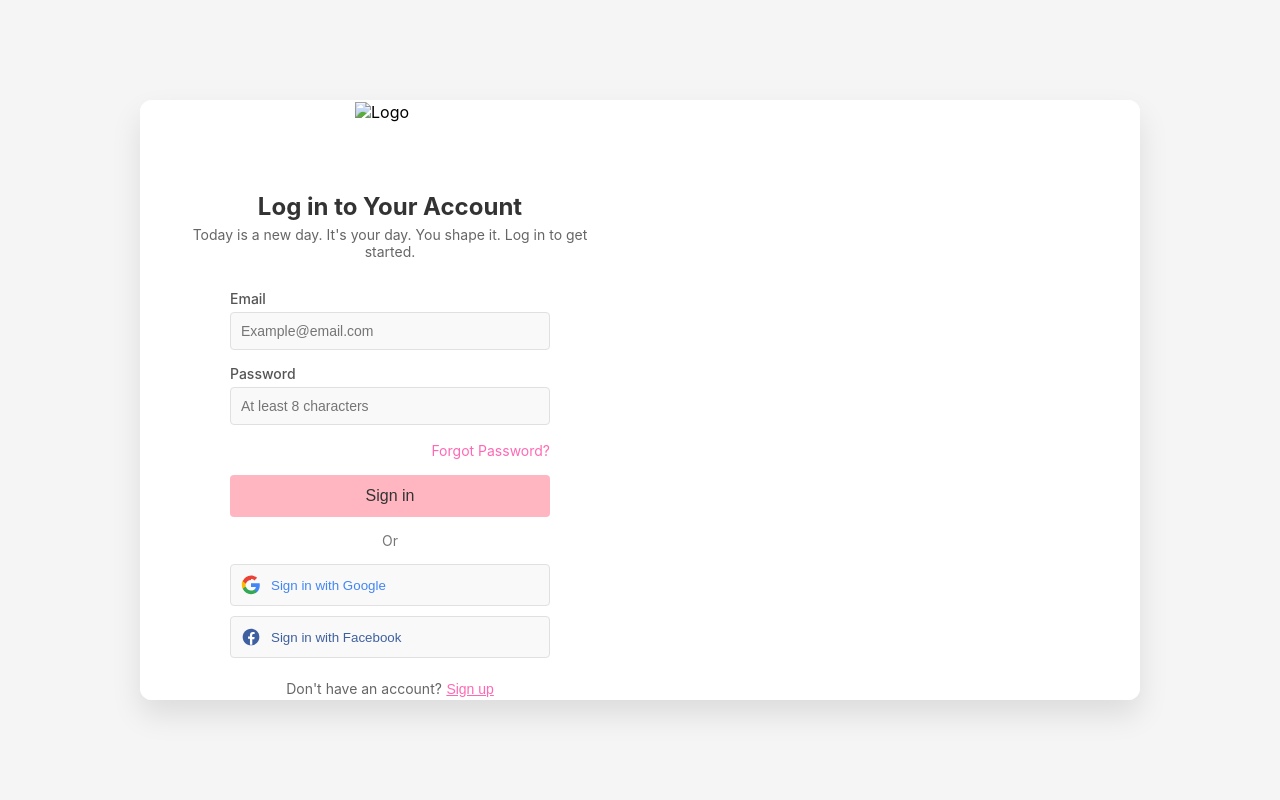
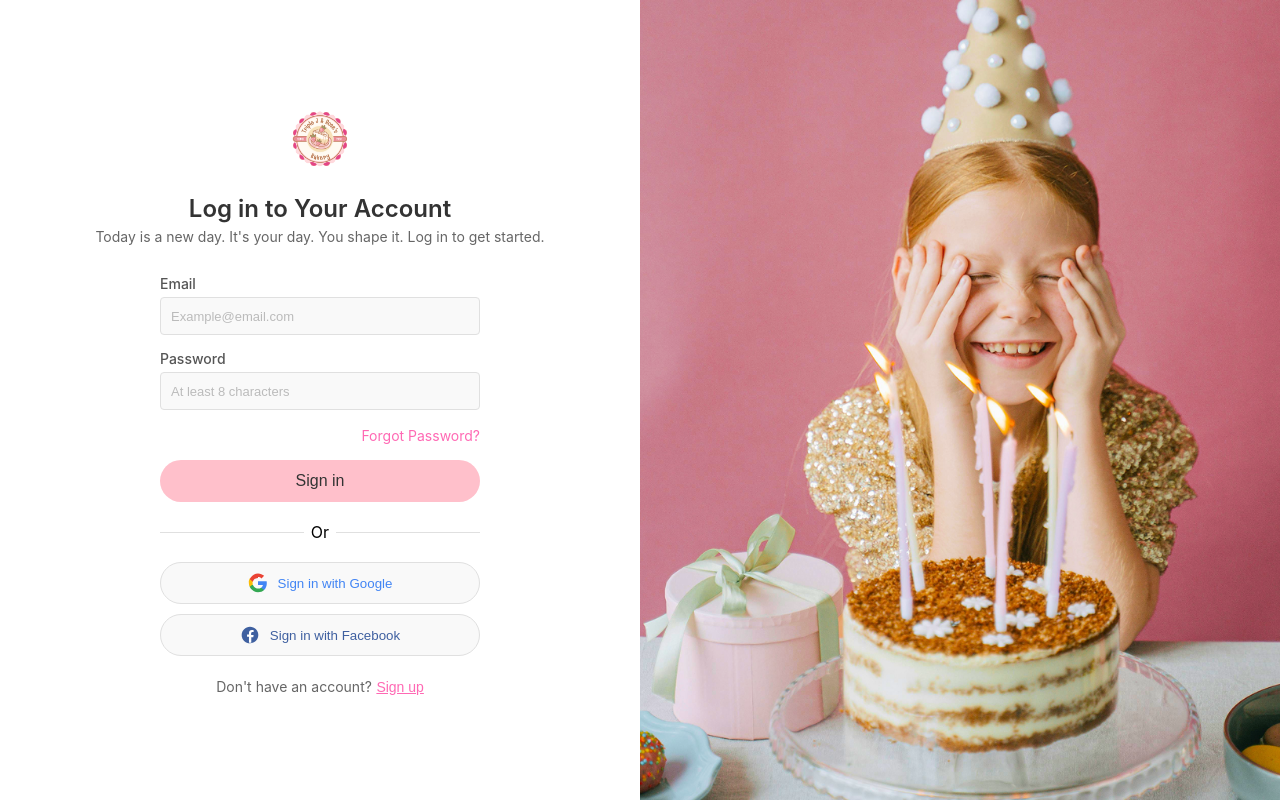
Before and after one commit to CalebQuinones/samples, a PHP site: page /login.html in a window 1280 px wide. Run offline with PHP 8.4, Linux system fonts and the light colour scheme; some libraries are stand-ins or nearby versions.

Commit message:
done login/ adjusted contatcs

```diff
--- a/bakery/login.html
+++ b/bakery/login.html
@@ -11,40 +11,63 @@
             box-sizing: border-box;
         }
 
+        html, body {
+            height: 100%;
+            width: 100%;
+            overflow: hidden;
+        }
+
         body {
             font-family: -apple-system, BlinkMacSystemFont, 'Segoe UI', Roboto, Oxygen, Ubuntu, Cantarell, 'Open Sans', 'Helvetica Neue', sans-serif;
             display: flex;
             justify-content: center;
             align-items: center;
-            min-height: 100vh;
             background-color: #f5f5f5;
-            overflow-x: hidden;
+            margin: 0;
+            padding: 0;
         }
 
         .container {
             width: 100%;
-            max-width: 1000px;
-            height: 600px;
+            height: 100vh;
             position: relative;
             overflow: hidden;
-            box-shadow: 0 15px 30px rgba(0, 0, 0, 0.1);
-            border-radius: 12px;
             background-color: white;
         }
 
-        .forms-container {
+        .form-container {
             position: absolute;
-            width: 100%;
+            width: 50%;
             height: 100%;
             top: 0;
-            left: 0;
+            transition: all 0.6s ease-in-out;
         }
 
-        .signin-signup {
-            position: absolute;
-            top: 0;
+        .sign-in-container {
             left: 0;
-            width: 50%;
+            z-index: 2;
+        }
+
+        .sign-up-container {
+            left: 0;
+            opacity: 0;
+            z-index: 1;
+        }
+
+        .container.right-panel-active .sign-in-container {
+            transform: translateX(100%);
+            opacity: 0;
+            z-index: 1;
+        }
+
+        .container.right-panel-active .sign-up-container {
+            transform: translateX(100%);
+            opacity: 1;
+            z-index: 5;
+        }
+
+        .form-wrap {
+            width: 100%;
             height: 100%;
             display: flex;
             flex-direction: column;
@@ -52,34 +75,6 @@
             align-items: center;
             padding: 0 40px;
             background-color: white;
-            transition: all 0.6s ease-in-out;
-            z-index: 5;
-        }
-
-        .container.sign-up-mode .signin-signup {
-            transform: translateX(100%);
-        }
-
-        .signup-signup {
-            position: absolute;
-            top: 0;
-            left: 0;
-            width: 50%;
-            height: 100%;
-            display: flex;
-            flex-direction: column;
-            justify-content: center;
-            align-items: center;
-            padding: 0 40px;
-            background-color: white;
-            transition: all 0.6s ease-in-out;
-            transform: translateX(-100%);
-            z-index: 1;
-        }
-
-        .container.sign-up-mode .signup-signup {
-            transform: translateX(0);
-            z-index: 5;
         }
 
         .image-container {
@@ -88,42 +83,51 @@
             left: 50%;
             width: 50%;
             height: 100%;
-            background-color: white;
+            overflow: hidden;
             transition: all 0.6s ease-in-out;
-            z-index: 6;
+            z-index: 100;
+            background-color: #d47a87;
         }
 
-        .container.sign-up-mode .image-container {
+        .container.right-panel-active .image-container {
             transform: translateX(-100%);
         }
 
         .image-inner {
             width: 100%;
             height: 100%;
-            background-position: center;
+            display: flex;
+            justify-content: center;
+            align-items: center;
+            transition: all 0.6s ease-in-out;
             background-size: cover;
-            transition: all 0.6s ease-in-out;
+            position: relative;
+        }
+
+        .image-inner img {
+            width: 100%;
+            height: 100%;
+            object-fit: cover;
+            object-position: center;
+            position: absolute;
+            top: 0;
+            left: 0;
+            transition: opacity 0.6s ease-in-out;
         }
 
         .signin-image {
-            background-image: url('https://via.placeholder.com/500x600/ff69b4/ffffff?text=Login+Image');
+            opacity: 1;
         }
 
         .signup-image {
-            background-image: url('https://via.placeholder.com/500x600/ff69b4/ffffff?text=Signup+Image');
-            opacity: 0;
-            position: absolute;
-            top: 0;
-            left: 0;
-            width: 100%;
-            height: 100%;
-        }
-
-        .container.sign-up-mode .signin-image {
             opacity: 0;
         }
 
-        .container.sign-up-mode .signup-image {
+        .container.right-panel-active .signin-image {
+            opacity: 0;
+        }
+
+        .container.right-panel-active .signup-image {
             opacity: 1;
         }
 
@@ -138,6 +142,7 @@
             margin-bottom: 5px;
             color: #333;
             text-align: center;
+            font-weight: 600;
         }
 
         p {
@@ -148,16 +153,16 @@
         }
 
         /* Common form styles */
-        .form-container {
+        .form {
             width: 100%;
             max-width: 320px;
         }
 
-        .form-container .input-field {
+        .input-field {
             margin-bottom: 15px;
         }
 
-        .form-container label {
+        .input-field label {
             display: block;
             margin-bottom: 5px;
             font-size: 14px;
@@ -165,7 +170,7 @@
             font-weight: 500;
         }
 
-        .form-container input {
+        .input-field input {
             width: 100%;
             padding: 10px;
             border: 1px solid #e0e0e0;
@@ -175,71 +180,93 @@
             background-color: #f9f9f9;
         }
 
-        .form-container input:focus {
+        .input-field input::placeholder {
+            color: #bbb;
+            font-size: 13px;
+        }
+
+        .input-field input:focus {
             outline: none;
             border-color: #ff69b4;
             box-shadow: 0 0 5px rgba(255,105,180,0.5);
         }
 
-        .form-container .btn {
+        .btn {
             width: 100%;
             padding: 12px;
-            background-color: #ffb6c1;
+            background-color: #ffc0cb;
             color: #333;
             border: none;
-            border-radius: 4px;
+            border-radius: 25px;
             font-size: 16px;
             cursor: pointer;
             transition: background-color 0.3s ease;
             margin-top: 10px;
         }
 
-        .form-container .btn:hover {
-            background-color: #ff9eb5;
+        .btn:hover {
+            background-color: #ffb6c1;
         }
 
-        .form-container .social-text {
-            margin: 15px 0;
-            font-size: 14px;
-            color: #777;
+        .social-text {
+            position: relative;
             text-align: center;
+            margin: 20px 0;
         }
 
-        .form-container .social-media {
+        .social-text::before,
+        .social-text::after {
+            content: "";
+            position: absolute;
+            top: 50%;
+            width: 45%;
+            height: 1px;
+            background-color: #e0e0e0;
+        }
+
+        .social-text::before {
+            left: 0;
+        }
+
+        .social-text::after {
+            right: 0;
+        }
+
+        .social-media {
             display: flex;
             flex-direction: column;
             width: 100%;
             gap: 10px;
         }
 
-        .form-container .social-icon {
+        .social-icon {
             display: flex;
             align-items: center;
-            justify-content: flex-start;
+            justify-content: center;
             width: 100%;
             padding: 10px;
-            border-radius: 4px;
+            border-radius: 25px;
             border: 1px solid #e0e0e0;
             background-color: #f9f9f9;
             cursor: pointer;
             transition: background-color 0.3s ease;
         }
 
-        .form-container .social-icon:hover {
+        .social-icon:hover {
             background-color: #f0f0f0;
         }
 
-        .form-container .social-icon svg {
+        .social-icon svg {
             margin-right: 10px;
             width: 20px;
             height: 20px;
         }
 
-        .form-container .social-icon.google {
+        .social-icon.google {
             color: #4285F4;
         }
 
-        .form-container .social-icon.facebook {
+        .social-icon.facebook {
             color: #3F60A0;
         }
 
@@ -278,92 +305,56 @@
         }
 
         @media (max-width: 768px) {
-            .container {
-                height: auto;
-                min-height: 800px;
+            .form-container, .image-container {
+                width: 100%;
+                position: absolute;
             }
 
-            .signin-signup, .signup-signup {
-                width: 100%;
-                padding: 30px;
+            .form-container {
+                height: 100%;
+            }
+
+            .sign-up-container {
+                opacity: 0;
+                z-index: 1;
+            }
+
+            .sign-in-container {
+                z-index: 2;
+            }
+
+            .container.right-panel-active .sign-in-container {
+                transform: translateY(-100%);
+                opacity: 0;
+                z-index: 1;
+            }
+
+            .container.right-panel-active .sign-up-container {
+                transform: translateY(0);
+                opacity: 1;
+                z-index: 5;
+                top: 0;
             }
 
             .image-container {
                 display: none;
             }
 
-            .container.sign-up-mode .signin-signup {
-                transform: translateY(-100%);
-            }
-
-            .signup-signup {
-                transform: translateY(100%);
-            }
-
-            .container.sign-up-mode .signup-signup {
-                transform: translateY(0);
+            .form-wrap {
+                padding: 30px;
             }
         }
     </style>
 </head>
 <body>
-    <div class="container">
-        <div class="forms-container">
-            <!-- Sign In Form - Updated to match the clean design -->
-            <div class="signin-signup">
-                <img src="https://via.placeholder.com/70/ff69b4/ffffff?text=Logo" alt="Logo" class="logo">
-                <h2>Log in to Your Account</h2>
-                <p>Today is a new day. It's your day. You shape it. Log in to get started.</p>
-
-                <form id="signin-form" class="form-container">
-                    <div class="input-field">
-                        <label for="login-email">Email</label>
-                        <input type="email" id="login-email" placeholder="Example@email.com" required>
-                    </div>
-                    <div class="input-field">
-                        <label for="login-password">Password</label>
-                        <input type="password" id="login-password" placeholder="At least 8 characters" required>
-                    </div>
-                    <div class="forgot-password">
-                        <a href="#">Forgot Password?</a>
-                    </div>
-                    <button type="submit" class="btn">Sign in</button>
-
-                    <div class="social-text">Or</div>
-
-                    <div class="social-media">
-                        <button class="social-icon google">
-                            <svg xmlns="http://www.w3.org/2000/svg" width="20" height="20" viewBox="0 0 48 48">
-                                <path fill="#4285F4" d="M45.12 24.5c0-1.56-.14-3.06-.4-4.5H24v8.51h11.84c-.51 2.75-2.06 5.08-4.39 6.64v5.52h7.11c4.16-3.83 6.56-9.47 6.56-16.17z"/>
-                                <path fill="#34A853" d="M24 46c5.94 0 10.92-1.97 14.56-5.33l-7.11-5.52c-1.97 1.32-4.49 2.1-7.45 2.1-5.73 0-10.58-3.87-12.32-9.07H4.34v5.7C7.96 41.07 15.4 46 24 46z"/>
-                                <path fill="#FBBC05" d="M11.68 28.18c-1.11-3.3-1.11-6.88 0-10.18V12.3H4.34A20.04 20.04 0 0 0 2 24c0 3.23.77 6.27 2.34 9.03l7.34-5.85z"/>
-                                <path fill="#EA4335" d="M24 9.75c3.23 0 6.13 1.15 8.41 3.35l6.31-6.31C34.91 3.29 29.62 1 24 1 15.4 1 7.96 5.93 4.34 14.97l7.34 5.85c1.74-5.2 6.59-9.07 12.32-9.07z"/>
-                            </svg>
-                            Sign in with Google
-                        </button>
-                        <button class="social-icon facebook">
-                            <svg xmlns="http://www.w3.org/2000/svg" width="20" height="20" viewBox="0 0 48 48">
-                                <path fill="#3F60A0" d="M24 4C12.954 4 4 12.954 4 24s8.954 20 20 20 20-8.954 20-20S35.046 4 24 4z"/>
-                                <path fill="#FFFFFF" d="M26.707 29.301h5.176l.813-5.258h-5.989v-2.874c0-2.184.714-4.121 2.757-4.121h3.283V12.46c-.532-.073-1.834-.232-4.186-.232-4.455 0-7.061 2.345-7.061 7.683v3.131h-4.565v5.258h4.565v14.311h5.601V29.301z"/>
-                            </svg>
-                            Sign in with Facebook
-                        </button>
-                    </div>
-                </form>
-
-                <div class="toggle-container">
-                    <span class="toggle-text">Don't have an account?</span>
-                    <button class="toggle-btn" id="sign-up-btn">Sign up</button>
-                </div>
-            </div>
-
-            <!-- Sign Up Form -->
-            <div class="signup-signup">
-                <img src="https://via.placeholder.com/70/ff69b4/ffffff?text=Logo" alt="Logo" class="logo">
+    <div class="container" id="container">
+        <div class="form-container sign-up-container">
+            <div class="form-wrap">
+                <img src="Logo.png" alt="Logo" class="logo">
                 <h2>Create an Account</h2>
                 <p>Let's Get Baked! Sign up to get started.</p>
 
-                <form id="signup-form" class="form-container">
+                <form id="signup-form" class="form">
                     <div class="input-field">
                         <label for="name">Name</label>
                         <input type="text" id="name" placeholder="Enter Name" required>
@@ -406,22 +397,72 @@
 
                 <div class="toggle-container">
                     <span class="toggle-text">Already have an account?</span>
-                    <button class="toggle-btn" id="sign-in-btn">Sign in</button>
+                    <button class="toggle-btn" id="signInBtn">Sign in</button>
                 </div>
             </div>
         </div>
 
-        <!-- Image Side -->
+        <div class="form-container sign-in-container">
+            <div class="form-wrap">
+                <img src="Logo.png" alt="Logo" class="logo">
+                <h2>Log in to Your Account</h2>
+                <p>Today is a new day. It's your day. You shape it. Log in to get started.</p>
+
+                <form id="signin-form" class="form">
+                    <div class="input-field">
+                        <label for="login-email">Email</label>
+                        <input type="email" id="login-email" placeholder="Example@email.com" required>
+                    </div>
+                    <div class="input-field">
+                        <label for="login-password">Password</label>
+                        <input type="password" id="login-password" placeholder="At least 8 characters" required>
+                    </div>
+                    <div class="forgot-password">
+                        <a href="#">Forgot Password?</a>
+                    </div>
+                    <button type="submit" class="btn">Sign in</button>
+
+                    <div class="social-text">Or</div>
+
+                    <div class="social-media">
+                        <button class="social-icon google">
+                            <svg xmlns="http://www.w3.org/2000/svg" width="20" height="20" viewBox="0 0 48 48">
+                                <path fill="#4285F4" d="M45.12 24.5c0-1.56-.14-3.06-.4-4.5H24v8.51h11.84c-.51 2.75-2.06 5.08-4.39 6.64v5.52h7.11c4.16-3.83 6.56-9.47 6.56-16.17z"/>
+                                <path fill="#34A853" d="M24 46c5.94 0 10.92-1.97 14.56-5.33l-7.11-5.52c-1.97 1.32-4.49 2.1-7.45 2.1-5.73 0-10.58-3.87-12.32-9.07H4.34v5.7C7.96 41.07 15.4 46 24 46z"/>
+                                <path fill="#FBBC05" d="M11.68 28.18c-1.11-3.3-1.11-6.88 0-10.18V12.3H4.34A20.04 20.04 0 0 0 2 24c0 3.23.77 6.27 2.34 9.03l7.34-5.85z"/>
+                                <path fill="#EA4335" d="M24 9.75c3.23 0 6.13 1.15 8.41 3.35l6.31-6.31C34.91 3.29 29.62 1 24 1 15.4 1 7.96 5.93 4.34 14.97l7.34 5.85c1.74-5.2 6.59-9.07 12.32-9.07z"/>
+                            </svg>
+                            Sign in with Google
+                        </button>
+                        <button class="social-icon facebook">
+                            <svg xmlns="http://www.w3.org/2000/svg" width="20" height="20" viewBox="0 0 48 48">
+                                <path fill="#3F60A0" d="M24 4C12.954 4 4 12.954 4 24s8.954 20 20 20 20-8.954 20-20S35.046 4 24 4z"/>
+                                <path fill="#FFFFFF" d="M26.707 29.301h5.176l.813-5.258h-5.989v-2.874c0-2.184.714-4.121 2.757-4.121h3.283V12.46c-.532-.073-1.834-.232-4.186-.232-4.455 0-7.061 2.345-7.061 7.683v3.131h-4.565v5.258h4.565v14.311h5.601V29.301z"/>
+                            </svg>
+                            Sign in with Facebook
+                        </button>
+                    </div>
+                </form>
+
+                <div class="toggle-container">
+                    <span class="toggle-text">Don't have an account?</span>
+                    <button class="toggle-btn" id="signUpBtn">Sign up</button>
+                </div>
+            </div>
+        </div>
+
         <div class="image-container">
-            <div class="image-inner signin-image"></div>
-            <div class="image-inner signup-image"></div>
+            <div class="image-inner">
+                <img src="image 3.png" alt="Sign in image" class="signin-image">
+                <img src="image sign-up.png" alt="Sign up image" class="signup-image">
+            </div>
         </div>
     </div>
 
     <script>
-        const container = document.querySelector('.container');
-        const signUpBtn = document.querySelector('#sign-up-btn');
-        const signInBtn = document.querySelector('#sign-in-btn');
+        const container = document.getElementById('container');
+        const signUpBtn = document.getElementById('signUpBtn');
+        const signInBtn = document.getElementById('signInBtn');
 
         // Form submission prevention (for demo purposes)
         document.getElementById('signin-form').addEventListener('submit', function(e) {
@@ -436,11 +477,19 @@
 
         // Toggle between sign in and sign up
         signUpBtn.addEventListener('click', () => {
-            container.classList.add('sign-up-mode');
+            container.classList.add('right-panel-active');
         });
 
         signInBtn.addEventListener('click', () => {
-            container.classList.remove('sign-up-mode');
+            container.classList.remove('right-panel-active');
+        });
+
+        // Prevent form submission when clicking social buttons
+        const socialButtons = document.querySelectorAll('.social-icon');
+        socialButtons.forEach(button => {
+            button.addEventListener('click', (e) => {
+                e.preventDefault();
+            });
         });
     </script>
 </body>
```
Also changed, not shown: bakery/Contact.css (+4 -4 lines).
